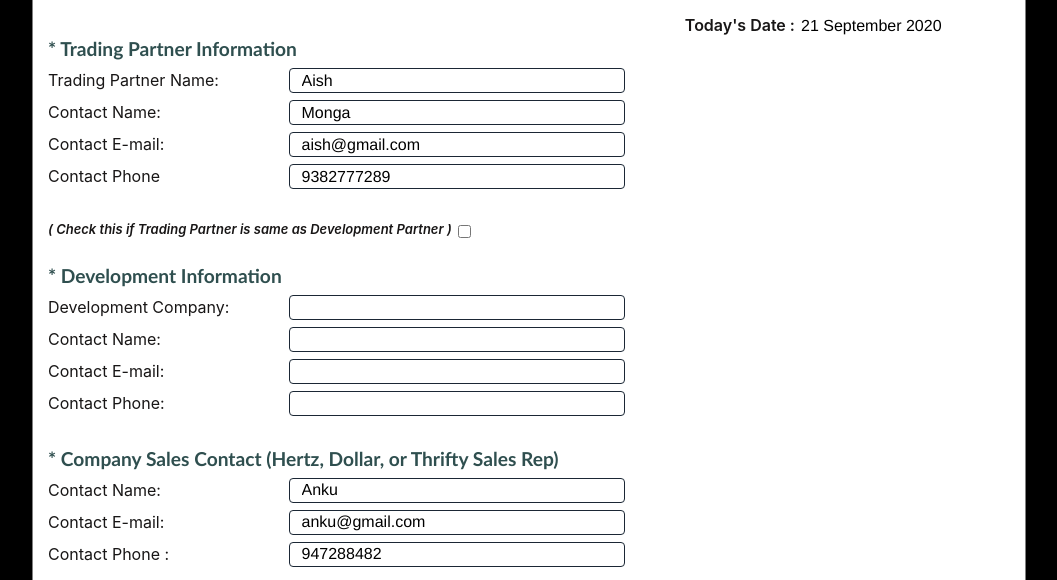
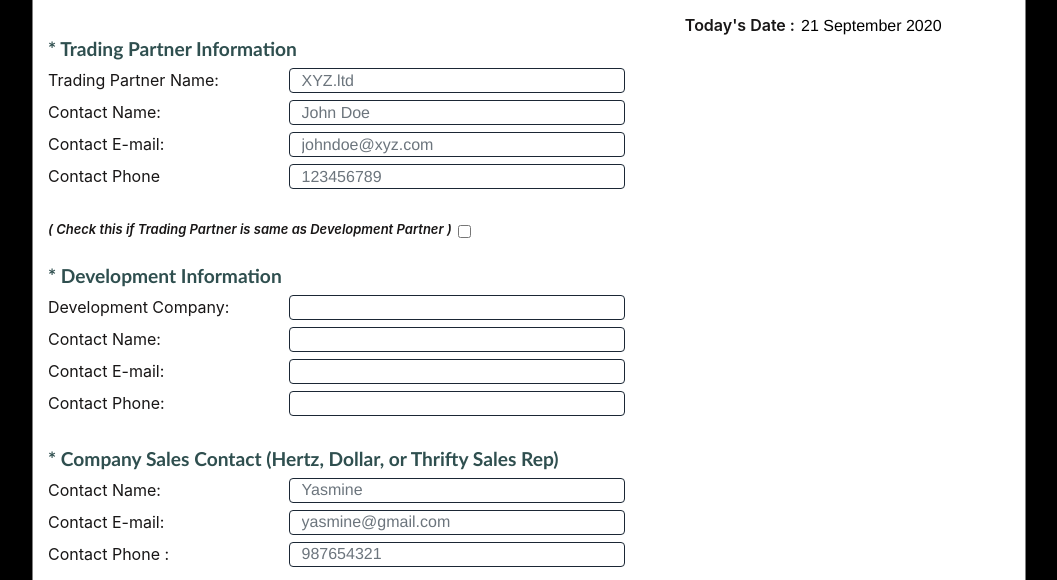
Before and after one commit to aishmonga/Ideation, a plain HTML site: page index.html in a window 1280 px wide. Shown: the part 220-800 px from the top of the page, without its empty margins (111-1168 px from the left). Drawn offline with nearby package versions, Linux system fonts and the light colour scheme.

Commit message:
added placeholders

```diff
--- a/index.html
+++ b/index.html
@@ -41,17 +41,17 @@
 
                             <br><h2>* Trading Partner Information</h2>
                             <label for="pName"> Trading Partner Name: </label>
-                            <input class="form-control" type="text" name="pName"  id="pName" required value="Aish">
+                            <input class="form-control" type="text" name="pName"  id="pName" required placeholder="XYZ.ltd">
 
                             <br>
                             <label for="pContactName"> Contact Name: </label>
-                            <input class="form-control" type="text" name="pContactName"  id="pContactName" required value="Monga">
+                            <input class="form-control" type="text" name="pContactName"  id="pContactName" required placeholder="John Doe">
                             <br>
                             <label for="pEmail"> Contact E-mail: </label>
-                            <input class="form-control" type="email" name="pEmail"  id="pEmail"  required pattern="[a-z0-9._%+-]+@[a-z0-9.-]+\.[a-z]{2,}$" title="eg: x@xyz.com" value="aish@gmail.com" >
+                            <input class="form-control" type="email" name="pEmail"  id="pEmail"  required pattern="[a-z0-9._%+-]+@[a-z0-9.-]+\.[a-z]{2,}$" title="eg: x@xyz.com" placeholder="johndoe@xyz.com" >
                             <br>
                             <label for="pPhone"> Contact Phone </label>
-                            <input class="form-control" type="number" name="pPhone"  id="pPhone" required value="9382777289" >
+                            <input class="form-control" type="number" name="pPhone"  id="pPhone" required placeholder="123456789" >
 
                             <br>
                             <br>
@@ -79,13 +79,13 @@
                             <h2>* Company Sales Contact  (Hertz, Dollar, or Thrifty Sales Rep)</h2>
 
                             <label for="cContactName">Contact Name:</label>
-                            <input class="form-control" type="text" name="cContactName"  id="cContactName" required value="Anku">
+                            <input class="form-control" type="text" name="cContactName"  id="cContactName" required placeholder="Yasmine">
                             <br>
                             <label for="cEmail">Contact E-mail:</label>
-                            <input class="form-control" type="email" name="cEmail" required id="cEmail" pattern="[a-z0-9._%+-]+@[a-z0-9.-]+\.[a-z]{2,}$" title="eg: x@xyz.com" value="anku@gmail.com" >
+                            <input class="form-control" type="email" name="cEmail" required id="cEmail" pattern="[a-z0-9._%+-]+@[a-z0-9.-]+\.[a-z]{2,}$" title="eg: x@xyz.com" placeholder="yasmine@gmail.com" >
                             <br>
                             <label for="cPhone">Contact Phone :</label>
-                            <input class="form-control" type="number" name="cPhone" required  id="cPhone" value="947288482" >
+                            <input class="form-control" type="number" name="cPhone" required  id="cPhone" placeholder="987654321" >
                             <br><br>
 
                             <h2>Outage Notification Contacts/Helpdesk  (if other than above) </h2>
@@ -117,7 +117,7 @@
                             <br>
                             <li class="grey">* Web Site Address (URL) of system being developed:
                                 <input class="form-control unique" type="text" name="webUrl"  id="webUrl" required
-                                pattern="(https://)(www)+\.([a-z0-9]+\.+[a-z.]+)$" placeholder="eg: www.abc.com" value ="https://www.go.com" >
+                                pattern="(https://)(www)+\.([a-z0-9]+\.+[a-z.]+)$" placeholder="eg: www.abc.com" value ="https://" >
                                 <!-- "[www.]( [a-z0-9\.]+)" -->
                             </li>
                             <!-- todo -->
```
